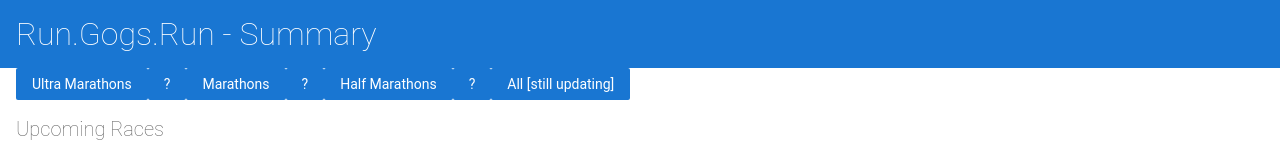
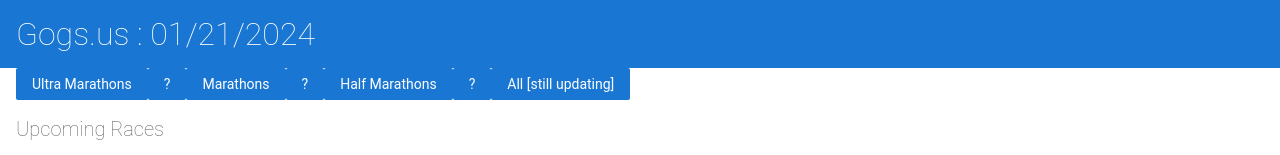
Before and after one commit to gchristie/rungogsrun, an Angular app: page / in a window 1280 px wide. Shown: the top 155 px of the page. Built offline with nearby package versions, Linux system fonts and the light colour scheme.

Commit message:
1 file modified

```diff
--- a/src/app/top-bar/top-bar.component.html
+++ b/src/app/top-bar/top-bar.component.html
@@ -1,5 +1,5 @@
 <a [routerLink]="['/']">
-  <h1>Run.Gogs.Run - Summary</h1>
+  <h1>Gogs.us : 01/21/2024</h1>
 </a>
 
 <!-- <a [routerLink]="['/cart']" class="button fancy-button">
```
